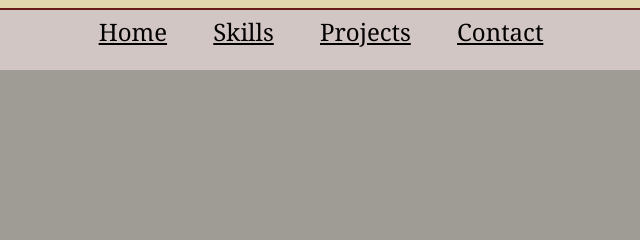
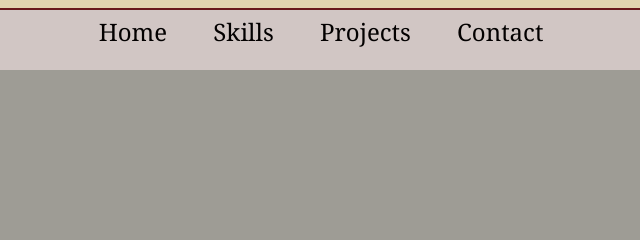
Before and after one commit to Masoud803/portfolio-website, a plain HTML site: page index.html in a window 1280 px wide. Shown: the top 240 px of the page, 316-956 px from the left. Drawn offline with Linux system fonts and the light colour scheme.

Commit message:
css to links

```diff
--- a/portfolio.css
+++ b/portfolio.css
@@ -61,3 +61,7 @@ table,tr,th,td{
 form{
     background-color: rgb(187, 204, 204);
 }
+a{
+    color: #030000;
+    text-decoration: none;
+}
```
